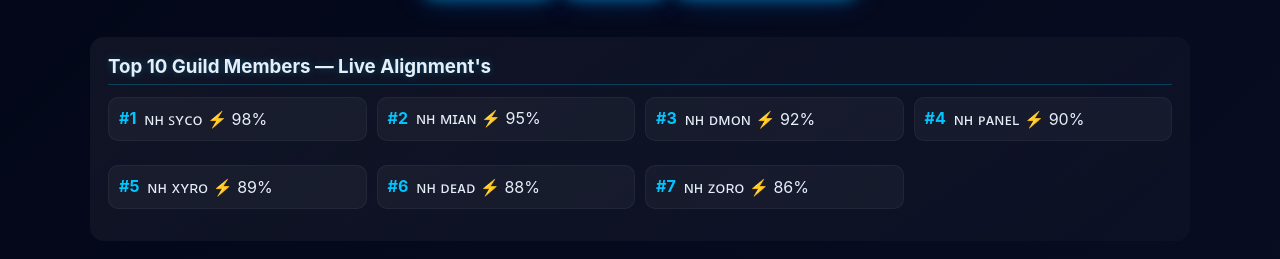
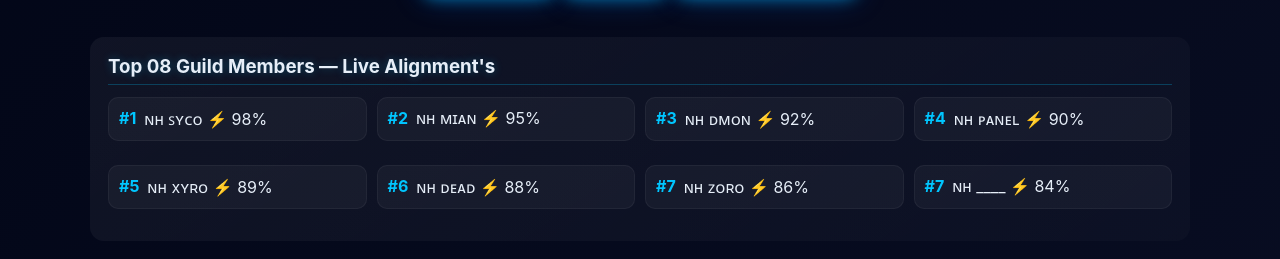
Before and after one commit to SYCOBHAI/WELCOME, a plain HTML site: page index.html in a window 1280 px wide. Shown: the part 267-526 px from the top of the page. Drawn offline with Linux system fonts and the light colour scheme.

Commit message:
Update index.html

```diff
--- a/index.html
+++ b/index.html
@@ -237,7 +237,7 @@
 
     <!-- Ranking -->
     <section id="ranking" class="card">
-      <h3>Top 10 Guild Members — Live Alignment's</h3>
+      <h3>Top 08 Guild Members — Live Alignment's</h3>
       <div class="board">
         <div class="slot"><div class="pos">#1</div><div class="name">ɴʜ ꜱʏᴄᴏ ⚡ 98%</div></div>
         <div class="slot"><div class="pos">#2</div><div class="name">ɴʜ ᴍɪᴀɴ ⚡ 95%</div></div>
@@ -246,6 +246,7 @@
         <div class="slot"><div class="pos">#5</div><div class="name">ɴʜ xʏʀᴏ ⚡ 89%</div></div>
         <div class="slot"><div class="pos">#6</div><div class="name">ɴʜ ᴅᴇᴀᴅ ⚡ 88%</div></div>
         <div class="slot"><div class="pos">#7</div><div class="name">ɴʜ ᴢᴏʀᴏ ⚡ 86%</div></div>
+        <div class="slot"><div class="pos">#7</div><div class="name">ɴʜ ____ ⚡ 84%</div></div>
       </div>
     </section>
 
```
